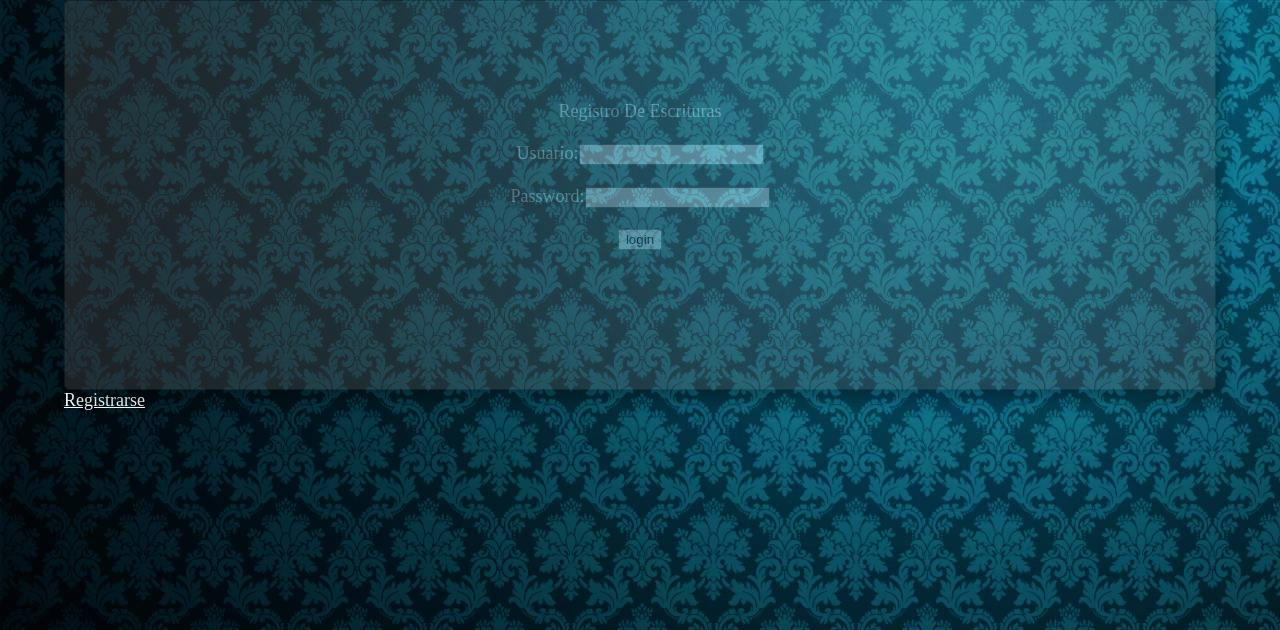
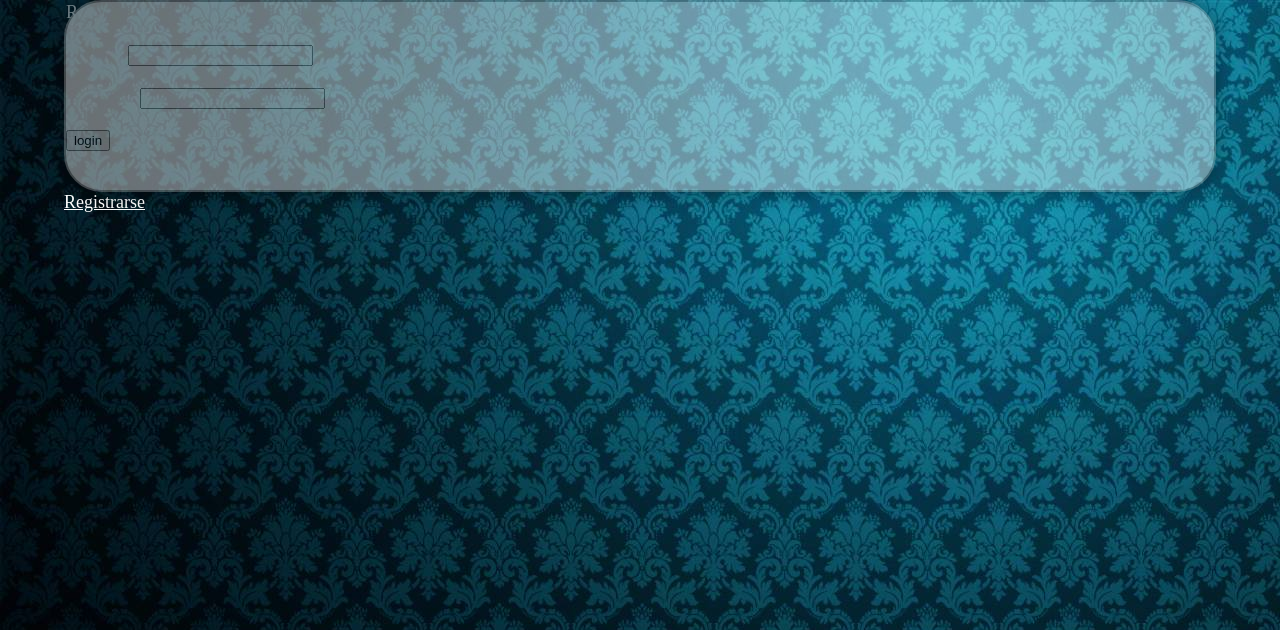
Before and after one commit to andressan95/Administracion-DB, a PHP site: page / in a window 1280 px wide. Shown: the top 630 px of the page. Run offline with PHP 8.4, Linux system fonts and the light colour scheme; data that the repository does not hold is empty.

Commit message:
Editado 02/09/2016

```diff
--- a/index.php
+++ b/index.php
@@ -37,11 +37,30 @@ $imageURL = 'imagenes/background.jpg';
 <style type="text/css">
 body{ font-size:18px; color:#FFF; }
 a { color:#FFF}
-.classname { opacity: 0.33; border:solid 1px #2d2d2d;  text-align:center; background:#575757; padding:100px 50px 100px 50px;  -moz-border-radius: 5px;  -webkit-border-radius: 5px; border-radius: 5px;}
+.classname {
+/*    opacity: 0.33; border:solid 1px #2d2d2d;  text-align:center; background:#575757; padding:100px 50px 100px 50px;  -moz-border-radius: 5px;  -webkit-border-radius: 5px; border-radius: 5px;
+*/
+background-color: #ffffff;
+border: 2px solid #999999;
+-moz-border-radius: 38px;
+-webkit-border-radius: 38px;
+border-radius: 38px;
+/*IE 7 AND 8 DO NOT SUPPORT BORDER RADIUS*/
+-moz-box-shadow: 0px 0px 20px #000000;
+-webkit-box-shadow: 0px 0px 20px #000000;
+box-shadow: 0px 0px 20px #000000;
+/*IE 7 AND 8 DO NOT SUPPORT BLUR PROPERTY OF SHADOWS*/
+opacity: 0.41;
+-ms-filter: progid:DXImageTransform.Microsoft.Alpha(Opacity = 41);
+/*-ms-filter must come before filter*/
+filter: alpha(opacity = 41);
+/*INNER ELEMENTS MUST NOT BREAK THIS ELEMENTS BOUNDARIES*/
+/*All filters must be placed together*/
+}
 
 /* =Your Generated css
 |||||||||||||||||||||||||||||||||||||||||||||||||||||||||||||||||||||||||||||||*/
-.classname{-moz-box-shadow: 7px  8px  18px  #000000;-webkit-box-shadow: 7px  8px  18px  #000000;box-shadow: 7px  8px  18px  #000000;}
+/*.classname{-moz-box-shadow: 7px  8px  18px  #000000;-webkit-box-shadow: 7px  8px  18px  #000000;box-shadow: 7px  8px  18px  #000000;}
 /* End of Your Generated css
 |||||||||||||||||||||||||||||||||||||||||||||||||||||||||||||||||||||||||||||||*/
 body{width:90%;margin:auto;min-width:600px;max-width:2000px}
@@ -50,6 +69,7 @@ body
 {
 background-image: url(<?php echo $imageURL;?>);
 }
+
 
 
 .form{opacity: 1;}
```
